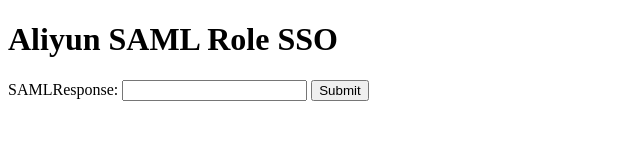
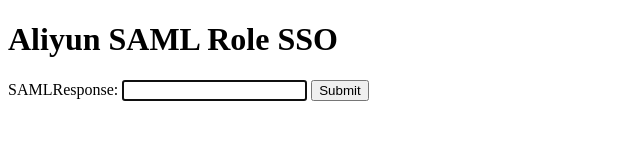
Before and after one commit to pallxk/aliyun-saml-role-sso, a website: page src/index.html in a window 1280 px wide. Shown: the whole page, without its empty margins (0-640 px from the left). Drawn offline with Linux system fonts and the light colour scheme.

Commit message:
Auto focus SAMLResponse input

```diff
--- a/src/index.html
+++ b/src/index.html
@@ -8,7 +8,7 @@
 <body>
   <h1>Aliyun SAML Role SSO</h1>
   <form id="SAMLForm" action="https://signin.aliyun.com/saml-role/sso" method="post">
-    <label>SAMLResponse: <input id="SAMLResponse" name="SAMLResponse" value=""></label>
+    <label>SAMLResponse: <input autofocus id="SAMLResponse" name="SAMLResponse" value=""></label>
     <input type="submit">
   </form>
   <script>
```
